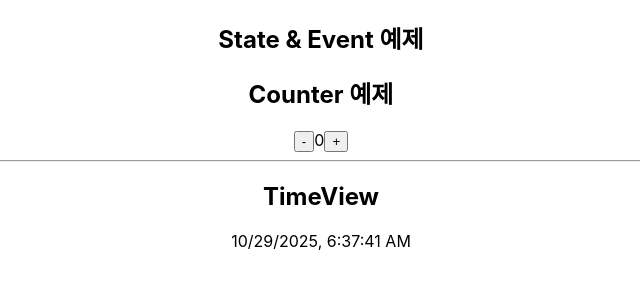
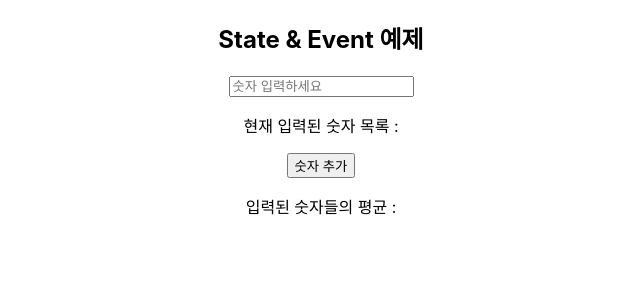
Before and after one commit to nam2626/KH_3DAY, a React (Create React App) app in the folder react/event-state/: page / in a window 1280 px wide. Shown: the top 300 px of the page, without its empty margins (319-959 px from the left). Built offline with nearby package versions, Linux system fonts and the light colour scheme.

Commit message:
참조형 상태값 처리

```diff
--- a/react/event-state/src/App.js
+++ b/react/event-state/src/App.js
@@ -2,15 +2,17 @@ import logo from './logo.svg';
 import './App.css';
 import Counter from './components/Counter';
 import TimeView from './components/TimeView';
+import NumberList from './components/NumberList';
 
 function App() {
   console.log('App 렌더링');
   return (
     <div className="App">
       <h2>State & Event 예제</h2>
-      <Counter />
+      {/* <Counter />
       <hr></hr>
-      <TimeView />
+      <TimeView /> */}
+      <NumberList />
     </div>
   );
 }
--- /dev/null
+++ b/react/event-state/src/components/NumberList.jsx
@@ -0,0 +1,34 @@
+import { useState } from 'react';
+
+export default () => {
+  //입력한 숫자들을 저장할 배열을 상태값으로 지정
+  const [numbers, setNumbers] = useState([]);
+  //버튼 클릭했을때 배열에 입력한 숫자를 저장하는 이벤트 함수를 만들어서 버튼에 이벤트 지정
+  const addNumber = () => {
+    const txt = document.querySelector('input');
+    //값을 입력 했는지?
+    if (txt.value.trim() == '') {
+      alert('입력한 값이 없습니다.');
+      return;
+    }
+    //입력한 값이 숫자가 맞는지?
+    if (isNaN(txt.value)) {
+      alert('숫자를 입력해 주세요');
+      return;
+    }
+    //배열에 숫자 추가
+    setNumbers([...numbers, parseInt(txt.value)]);
+    console.log(numbers);
+    //입력된 값 제거
+    txt.value = '';
+  };
+
+  return (
+    <>
+      <input type="text" placeholder="숫자 입력하세요" />
+      <p>현재 입력된 숫자 목록 :{numbers.join(',')}</p>
+      <button onClick={addNumber}>숫자 추가</button>
+      <p>입력된 숫자들의 평균 : {numbers.length != 0 && (numbers.reduce((acc, cur) => acc + cur) / numbers.length).toFixed(2)}</p>
+    </>
+  );
+};
```
